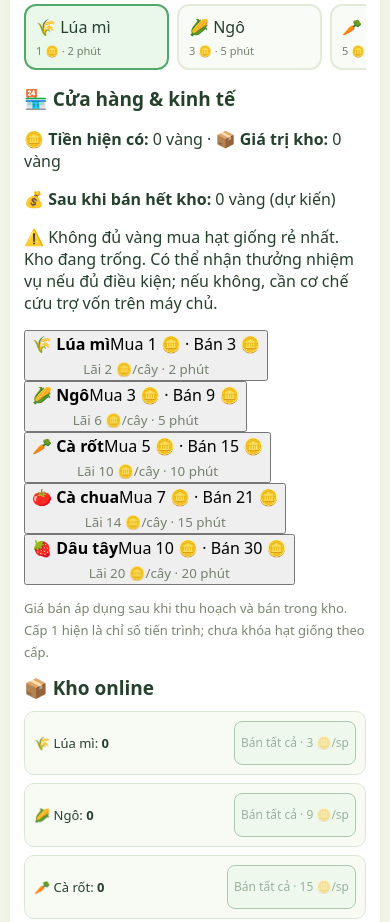
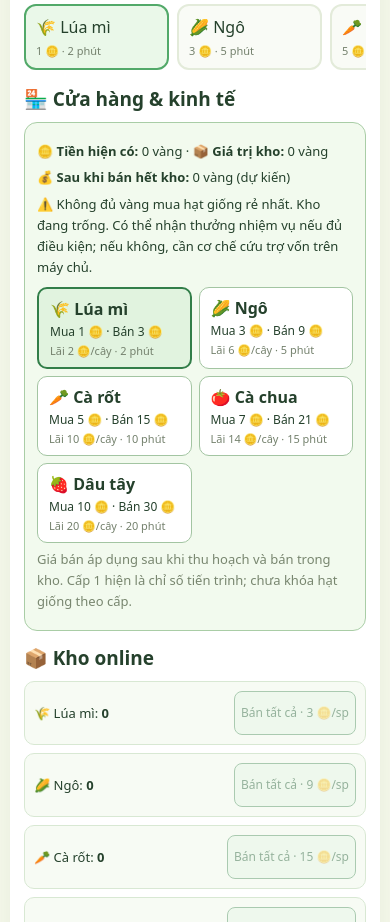
Before and after one commit to tradoanson/farm-world, a Next.js app: page / in a window 390 px wide. Shown: the part 1360-2282 px from the top of the page. Built offline with nearby package versions, Linux system fonts and the light colour scheme; no server answers.

Commit message:
Style V1.3 economy shop for mobile and desktop

```diff
--- a/app/style.css
+++ b/app/style.css
@@ -163,3 +163,13 @@ button{font:inherit}
  .quick-seeds button.active{background:#327e49;color:#fff;border-color:#327e49}
  .quick-action-grid button:focus-visible,.quick-seeds button:focus-visible{outline:3px solid #245d9a;outline-offset:2px}
 }
+
+/* V1.3 economy shop: responsive, touch-friendly, transparent server-backed prices. */
+.economy-panel{border:1px solid #a9cda6;background:#f2faee;border-radius:13px;padding:12px;margin-bottom:14px}
+.economy-panel p{font-size:13px;line-height:1.6;margin:6px 0}
+.economy-crops{display:grid;grid-template-columns:1fr;gap:7px;margin-top:10px}
+.economy-crops button{display:flex;flex-direction:column;align-items:flex-start;gap:3px;min-height:60px;padding:9px 11px;background:#fff;border:1px solid #a3c5a2;border-radius:10px;color:#25412c;cursor:pointer;text-align:left}
+.economy-crops button.active{background:#e1f3df;border:2px solid #327e49}
+.economy-crops button span{font-size:12px}.economy-crops button small{margin:0;font-size:11px}
+.economy-crops button:focus-visible{outline:3px solid #245d9a;outline-offset:2px}
+@media(max-width:800px){.economy-crops{grid-template-columns:repeat(2,minmax(0,1fr))}.economy-crops button{min-width:0}}
```
